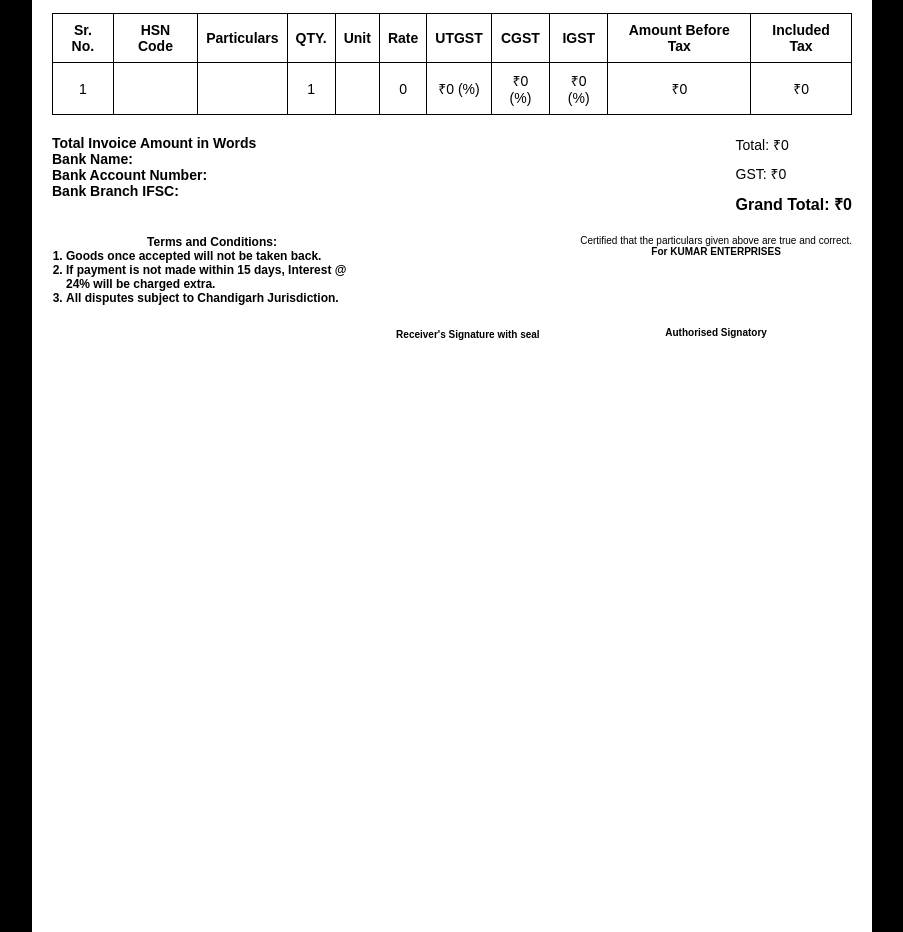
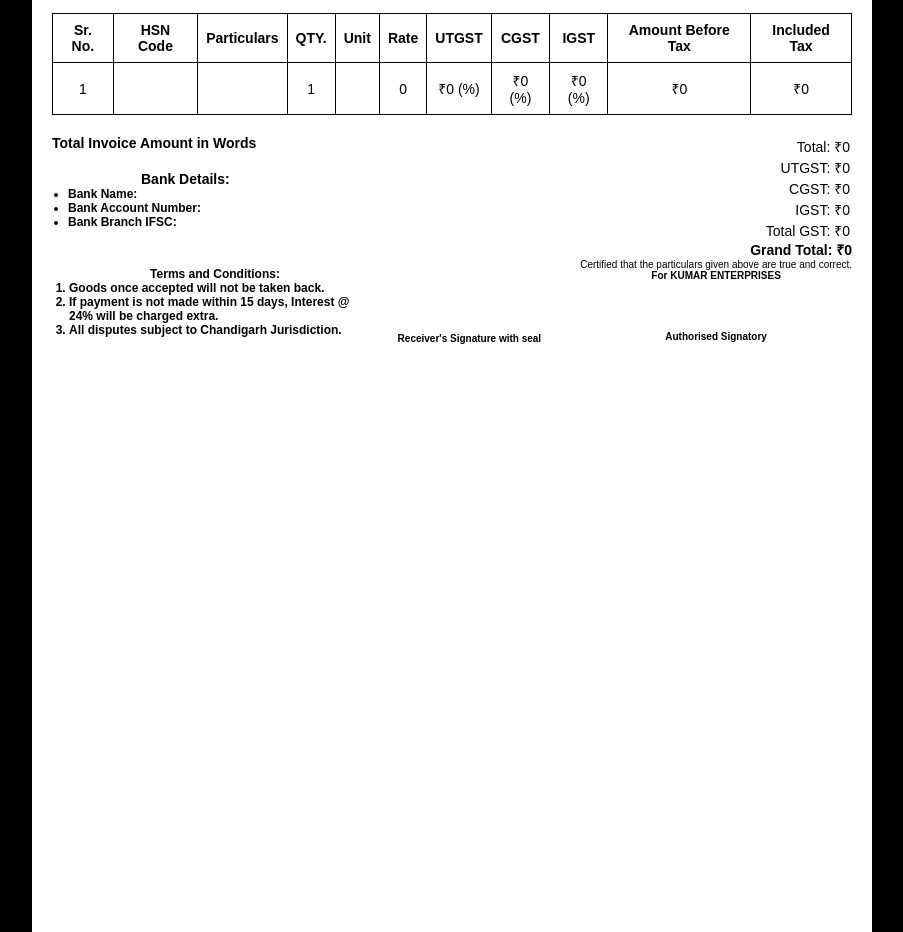
Before and after one commit to priyamkumar/Invoice-Generator, a React (Vite) app: page / in a window 1280 px wide. Shown: the part 2260-3192 px from the top of the page, without its empty margins (188-1091 px from the left). Built offline with nearby package versions, Linux system fonts and the light colour scheme.

Commit message:
adding final touches to layout and have to conneto gst tage

```diff
--- a/src/App.css
+++ b/src/App.css
@@ -1,7 +1,6 @@
-/* General Page Theme */
 body {
-  background-color: #000; /* Black background */
-  color: #fff; /* White text */
+  background-color: #000;
+  color: #fff;
   font-family: Arial, sans-serif;
 }
 
@@ -10,7 +9,6 @@ h2 {
   cursor: pointer;
 }
 
-/* Header */
 .header-container {
   padding: 20px;
   background-color: #1a1a1a;
@@ -47,8 +45,8 @@ input[type="phone"],
 input[type="email"],
 input[type="date"],
 textarea {
-  background-color: #4d4d4d; /* Grey background */
-  color: #fff; /* White text */
+  background-color: #4d4d4d;
+  color: #fff;
   border: 1px solid #666;
   padding: 8px;
   margin-bottom: 10px;
@@ -58,21 +56,19 @@ textarea {
 
 input::placeholder,
 textarea::placeholder {
-  color: #bbb; /* Light grey placeholder */
+  color: #bbb;
 }
 
 input[readonly] {
-  background-color: #333; /* Darker background for readonly fields */
+  background-color: #333;
 }
 
-/* Labels */
 label {
   color: #fff;
   display: block;
   margin-bottom: 5px;
 }
 
-/* Card Containers */
 .card {
   background-color: #1a1a1a;
   padding: 20px;
@@ -80,7 +76,6 @@ label {
   border-radius: 8px;
 }
 
-/* Total Amount Section */
 .total-amount {
   color: #fff;
   padding: 20px;
@@ -133,19 +128,19 @@ label {
 
 .button-container {
   display: flex;
-  justify-content: flex-start; /* or flex-end/center as needed */
-  margin-top: 15px; /* Adjust margin for better spacing */
+  justify-content: flex-start;
+  margin-top: 15px;
 }
 
 #remove-btn {
-  background-color: #333; /* Adjust color as needed */
+  background-color: #333;
   color: white;
   border: none;
   padding: 8px 12px;
   font-size: 14px;
   border-radius: 5px;
   cursor: pointer;
-  margin-top: 10px; /* Add space above */
+  margin-top: 10px;
 }
 
 .client-invoice-details {
@@ -244,8 +239,7 @@ button:hover {
 }
 
 .client-info,
-.invoice-details,
-.totals {
+.invoice-details {
   margin-bottom: 20px;
 }
 
@@ -290,15 +284,22 @@ button:hover {
   white-space: normal;
   min-width: max-content;
 }
-
+.totals {
+  flex-basis: 100%;
+  text-align: end;
+}
 .totals p {
-  font-size: 18px;
-  margin-bottom: 10px;
+  margin: 2px 2px 0 3px;
   font-size: 14px;
 }
 
 .totals b {
-  font-size: 16px;
+  font-size: 14px;
+}
+.gst-amount {
+  font-size: 14px;
+  flex-basis: 100%;
+  text-align: end;
 }
 
 .terms {
@@ -309,6 +310,10 @@ button:hover {
 .totals-bank-details {
   display: flex;
   justify-content: space-between;
+}
+
+.bank-details {
+  flex-basis: 100%;
 }
 
 .bank-details p {
@@ -322,6 +327,7 @@ button:hover {
 }
 .terms {
   width: 40%;
+  padding: 8px 0 0 3px;
 }
 .terms p {
   text-align: center;
@@ -338,18 +344,26 @@ button:hover {
 
 .receiver-signatures {
   font-size: 10px;
-  margin-top: 94px;
+  margin-top: 74px;
   width: 20%;
 }
 
 .authorized {
-  margin-top: 70px !important;
+  margin-top: 50px !important;
   text-align: center;
 }
 
 .text-center {
   text-align: center;
 }
-.words {
-  width: 50%;
+
+.bank-details .words {
+  margin-bottom: 20px;
 }
+
+.bank-details ul
+{
+  margin-block-start: 0;
+  padding-inline-start: 16px;
+  font-size: 12px;
+}
--- a/src/Components/DocumentPreview.jsx
+++ b/src/Components/DocumentPreview.jsx
@@ -10,7 +10,7 @@ const DocumentPreview = ({
   gst,
   totalAmount,
   totalGst,
-  amountInWords
+  amountInWords,
 }) => {
   const {
     cAddress,
@@ -37,9 +37,7 @@ const DocumentPreview = ({
     pdf.save("invoice.pdf");
   };
 
-  useEffect(() => {
-
-  }, [totalAmount, totalGst]);
+  useEffect(() => {}, [totalAmount, totalGst]);
 
   return (
     <>
@@ -143,20 +141,31 @@ const DocumentPreview = ({
             <p>
               <b>Total Invoice Amount in Words</b>
             </p>
-            <p className="words">{amountInWords} {amountInWords && " Rupees only"}</p>
-            <p>
-              <b>Bank Name:</b>
+            <p className="words">
+              {amountInWords} {amountInWords && " Rupees only"}
             </p>
-            <p>
-              <b>Bank Account Number:</b>
+            <p className="text-center">
+              <b>Bank Details:</b>
             </p>
-            <p>
-              <b>Bank Branch IFSC:</b>
-            </p>
+            <ul>
+              <li>
+                <b>Bank Name:</b>
+              </li>
+              <li>
+                <b>Bank Account Number:</b>
+              </li>
+              <li>
+                <b>Bank Branch IFSC:</b>
+              </li>
+            </ul>
           </div>
+          <div className="gst-amount"></div>
           <div className="totals">
             <p>Total: ₹{totalAmount}</p>
-            <p>GST: ₹{totalGst}</p>
+            <p>UTGST: ₹{totalGst}</p>
+            <p>CGST: ₹{totalGst}</p>
+            <p>IGST: ₹{totalGst}</p>
+            <p>Total GST: ₹{totalGst}</p>
             <b>Grand Total: ₹{totalAmount + totalGst}</b>
           </div>
         </div>
```
